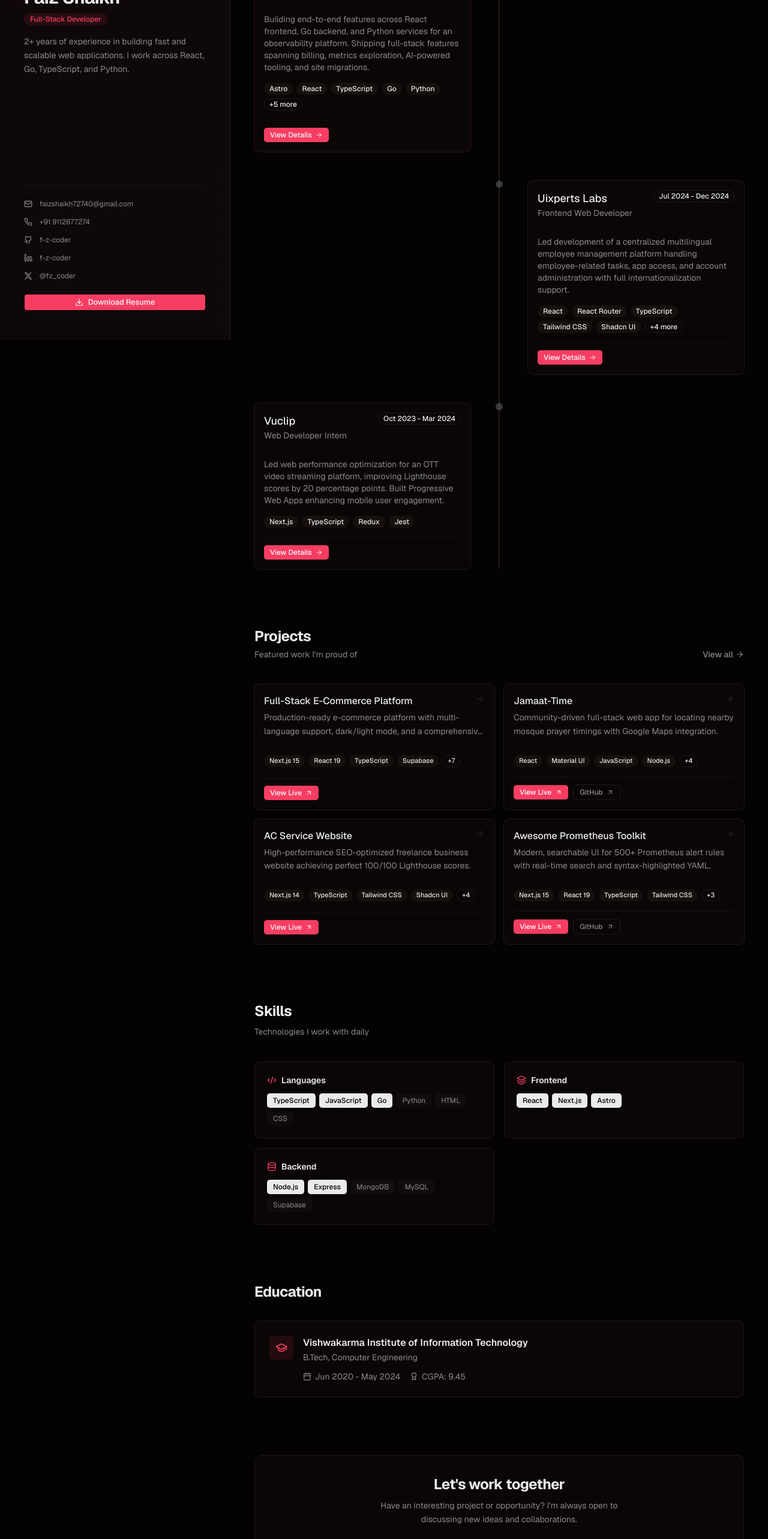
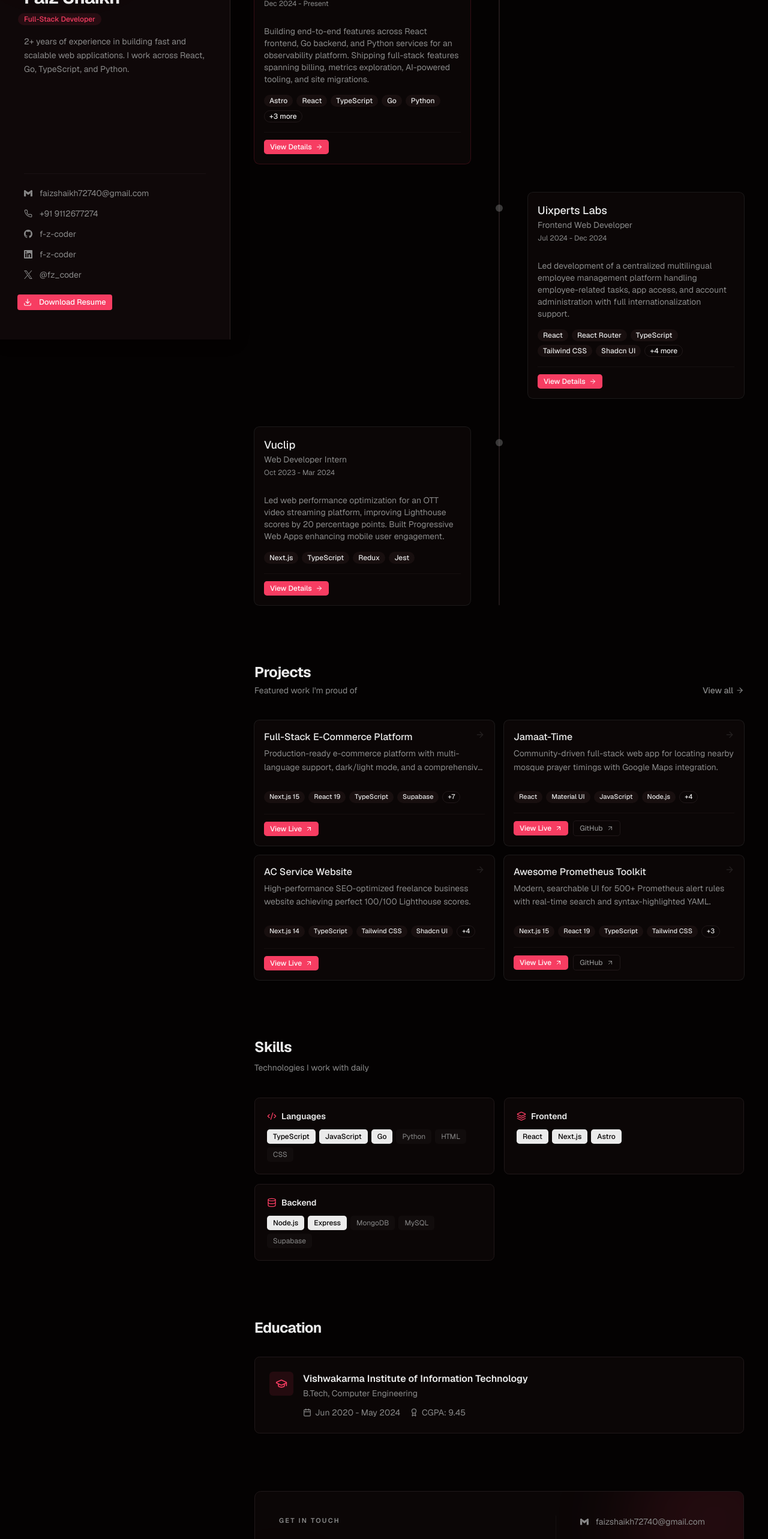
Before and after one commit to f-z-coder/portfolio, a Next.js app: page / in a window 1280 px wide. Shown: the part 234-2800 px from the top of the page at 60% size. Built offline with nearby package versions, Linux system fonts and the light colour scheme.

Commit message:
responsive design

```diff
--- a/src/app/globals.css
+++ b/src/app/globals.css
@@ -124,7 +124,7 @@
     @apply scroll-smooth font-sans;
   }
   body {
-    @apply text-foreground min-w-80;
+    @apply text-foreground min-w-100;
     background-color: var(--background);
   }
 
--- a/src/app/layout.tsx
+++ b/src/app/layout.tsx
@@ -1,8 +1,7 @@
-import Script from "next/script";
 import { Geist } from "next/font/google";
 import { ThemeProvider } from "next-themes";
 import { jsonLd } from "@/lib/schema-markup";
-import { Sidebar } from "@/components/layout/sidebar";
+import { SidebarGuard } from "@/components/layout/sidebar-guard";
 import "./globals.css";
 import { cn } from "@/lib/utils";
 
@@ -13,6 +12,12 @@ export { metadata } from "@/lib/metadata";
 export default function Layout({ children }: { children: React.ReactNode }) {
   return (
     <html lang="en" suppressHydrationWarning className={cn("font-sans", geist.variable)}>
+      <head>
+        <script
+          type="application/ld+json"
+          dangerouslySetInnerHTML={{ __html: JSON.stringify(jsonLd) }}
+        />
+      </head>
       <body>
         <ThemeProvider
           attribute="class"
@@ -21,7 +26,7 @@ export default function Layout({ children }: { children: React.ReactNode }) {
           disableTransitionOnChange
         >
           <div className="mx-auto max-w-screen-2xl lg:flex">
-            <Sidebar />
+            <SidebarGuard />
             <div className="flex min-h-screen min-w-0 flex-1 flex-col">
               <div className="flex-1">{children}</div>
               <footer className="mx-auto w-full max-w-4xl px-6 pb-6 text-right lg:px-10">
@@ -32,12 +37,6 @@ export default function Layout({ children }: { children: React.ReactNode }) {
             </div>
           </div>
         </ThemeProvider>
-        <Script
-          id="jsonLdschema"
-          type="application/ld+json"
-          strategy="beforeInteractive"
-          dangerouslySetInnerHTML={{ __html: JSON.stringify(jsonLd) }}
-        />
       </body>
     </html>
   );
--- /dev/null
+++ b/src/components/icons/brand-icons.tsx
@@ -0,0 +1,34 @@
+import type { SVGProps } from "react";
+
+export const GmailIcon = (props: SVGProps<SVGSVGElement>) => (
+  <svg {...props} viewBox="0 49.4 512 399.42" fill="currentColor">
+    <path d="M34.91 448.818h81.454V251L0 163.727V413.91c0 19.287 15.622 34.91 34.91 34.91z" />
+    <path d="M395.636 448.818h81.455c19.287 0 34.909-15.622 34.909-34.909V163.727L395.636 251z" />
+    <path d="M395.636 99.727V251L512 163.727v-46.545c0-43.142-49.25-67.782-83.782-41.891z" />
+    <path d="M116.364 251V99.727L256 204.455 395.636 99.727V251L256 355.727z" />
+    <path d="M0 117.182v46.545L116.364 251V99.727L83.782 75.291C49.25 49.4 0 74.04 0 117.18z" />
+  </svg>
+);
+
+export const LinkedInIcon = (props: SVGProps<SVGSVGElement>) => (
+  <svg {...props} preserveAspectRatio="xMidYMid" viewBox="0 0 256 256" fill="currentColor">
+    <path d="M218.123 218.127h-37.931v-59.403c0-14.165-.253-32.4-19.728-32.4-19.756 0-22.779 15.434-22.779 31.369v60.43h-37.93V95.967h36.413v16.694h.51a39.907 39.907 0 0 1 35.928-19.733c38.445 0 45.533 25.288 45.533 58.186l-.016 67.013ZM56.955 79.27c-12.157.002-22.014-9.852-22.016-22.009-.002-12.157 9.851-22.014 22.008-22.016 12.157-.003 22.014 9.851 22.016 22.008A22.013 22.013 0 0 1 56.955 79.27m18.966 138.858H37.95V95.967h37.97v122.16ZM237.033.018H18.89C8.58-.098.125 8.161-.001 18.471v219.053c.122 10.315 8.576 18.582 18.89 18.474h218.144c10.336.128 18.823-8.139 18.966-18.474V18.454c-.147-10.33-8.635-18.588-18.966-18.453" />
+  </svg>
+);
+
+export const XIcon = (props: SVGProps<SVGSVGElement>) => (
+  <svg {...props} fill="currentColor" viewBox="0 0 1200 1227">
+    <path d="M714.163 519.284 1160.89 0h-105.86L667.137 450.887 357.328 0H0l468.492 681.821L0 1226.37h105.866l409.625-476.152 327.181 476.152H1200L714.137 519.284h.026ZM569.165 687.828l-47.468-67.894-377.686-540.24h162.604l304.797 435.991 47.468 67.894 396.2 566.721H892.476L569.165 687.854v-.026Z" />
+  </svg>
+);
+
+export const GitHubIcon = (props: SVGProps<SVGSVGElement>) => (
+  <svg {...props} viewBox="0 0 1024 1024" fill="currentColor">
+    <path
+      fillRule="evenodd"
+      clipRule="evenodd"
+      d="M8 0C3.58 0 0 3.58 0 8C0 11.54 2.29 14.53 5.47 15.59C5.87 15.66 6.02 15.42 6.02 15.21C6.02 15.02 6.01 14.39 6.01 13.72C4 14.09 3.48 13.23 3.32 12.78C3.23 12.55 2.84 11.84 2.5 11.65C2.22 11.5 1.82 11.13 2.49 11.12C3.12 11.11 3.57 11.7 3.72 11.94C4.44 13.15 5.59 12.81 6.05 12.6C6.12 12.08 6.33 11.73 6.56 11.53C4.78 11.33 2.92 10.64 2.92 7.58C2.92 6.71 3.23 5.99 3.74 5.43C3.66 5.23 3.38 4.41 3.82 3.31C3.82 3.31 4.49 3.1 6.02 4.13C6.66 3.95 7.34 3.86 8.02 3.86C8.7 3.86 9.38 3.95 10.02 4.13C11.55 3.09 12.22 3.31 12.22 3.31C12.66 4.41 12.38 5.23 12.3 5.43C12.81 5.99 13.12 6.7 13.12 7.58C13.12 10.65 11.25 11.33 9.47 11.53C9.76 11.78 10.01 12.26 10.01 13.01C10.01 14.08 10 14.94 10 15.21C10 15.42 10.15 15.67 10.55 15.59C13.71 14.53 16 11.53 16 8C16 3.58 12.42 0 8 0Z"
+      transform="scale(64)"
+    />
+  </svg>
+);
--- /dev/null
+++ b/src/components/layout/sidebar-guard.tsx
@@ -0,0 +1,16 @@
+"use client";
+
+import { usePathname } from "next/navigation";
+import { Sidebar } from "./sidebar";
+
+export function SidebarGuard() {
+  const pathname = usePathname();
+  const isHome = pathname === "/";
+  return isHome ? (
+    <Sidebar />
+  ) : (
+    <div className="hidden lg:block lg:shrink-0">
+      <Sidebar />
+    </div>
+  );
+}
--- a/src/components/layout/sidebar.tsx
+++ b/src/components/layout/sidebar.tsx
@@ -2,28 +2,10 @@
 
 import Image from "next/image";
 import { motion } from "framer-motion";
-import { Github, Linkedin, Download, Mail, Phone, ArrowUpRight } from "lucide-react";
+import { Download } from "lucide-react";
 import { Button } from "@/components/ui/button";
 import { siteConfig } from "@/data/site";
-import { contactInfo } from "@/data/contact";
-
-function XIcon({ className }: { className?: string }) {
-  return (
-    <svg viewBox="0 0 24 24" className={className} fill="currentColor">
-      <path d="M18.244 2.25h3.308l-7.227 8.26 8.502 11.24H16.17l-5.214-6.817L4.99 21.75H1.68l7.73-8.835L1.254 2.25H8.08l4.713 6.231zm-1.161 17.52h1.833L7.084 4.126H5.117z" />
-    </svg>
-  );
-}
-
-const iconMap: Record<string, React.ComponentType<{ className?: string }>> = {
-  Mail,
-  Phone,
-  Github,
-  Linkedin,
-  X: XIcon,
-};
-
-const externalIcons = new Set(["Github", "Linkedin", "X"]);
+import { ContactLinks } from "@/components/shared/contact-links";
 
 const container = {
   hidden: {},
@@ -41,13 +23,12 @@ const fadeUp = {
 
 export function Sidebar() {
   return (
-    <aside className="bg-sidebar border-sidebar-border relative flex flex-col px-6 py-8 lg:sticky lg:top-0 lg:h-screen lg:w-96 lg:shrink-0 lg:overflow-y-auto lg:border-r lg:px-10 lg:py-12 lg:shadow-[4px_0_24px_rgba(0,0,0,0.35)]">
-      <div className="from-sidebar pointer-events-none absolute inset-y-0 right-0 w-8 bg-gradient-to-r to-transparent" />
+    <aside className="bg-sidebar border-sidebar-border flex flex-col lg:sticky lg:top-0 lg:h-screen lg:w-80 lg:shrink-0 lg:overflow-y-auto lg:border-r lg:shadow-[4px_0_24px_rgba(0,0,0,0.35)] xl:w-96">
       <motion.div
         variants={container}
         initial="hidden"
         animate="visible"
-        className="flex h-full flex-col"
+        className="mx-auto flex h-full w-full max-w-4xl flex-col px-6 py-8 lg:mx-0 lg:max-w-none lg:px-10 lg:py-12"
       >
         {/* Photo with gradient blob */}
         <motion.div variants={fadeUp} className="relative mb-5 w-fit">
@@ -67,7 +48,7 @@ export function Sidebar() {
         <motion.div variants={fadeUp}>
           <h1 className="text-2xl font-bold tracking-tight lg:text-3xl">{siteConfig.name}</h1>
           <div className="mt-2 flex items-center gap-2">
-            <span className="bg-primary/10 text-primary rounded-full px-2.5 py-0.5 text-xs font-medium">
+            <span className="bg-primary/10 text-primary -ml-2.5 rounded-full px-2.5 py-0.5 text-xs font-medium">
               Full-Stack Developer
             </span>
           </div>
@@ -87,28 +68,11 @@ export function Sidebar() {
           <div className="border-border/60 border-t" />
 
           <div className="space-y-0.5">
-            {contactInfo.map(({ icon, label, value, href }) => {
-              const Icon = iconMap[icon];
-              const isExternal = externalIcons.has(icon);
-              return (
-                <a
-                  key={label}
-                  href={href}
-                  {...(isExternal ? { target: "_blank", rel: "noopener noreferrer" } : {})}
-                  className="text-muted-foreground hover:text-foreground group flex items-center gap-3 rounded-lg py-1.5 text-sm transition-colors"
-                >
-                  {Icon && <Icon className="h-3.5 w-3.5 shrink-0" />}
-                  <span className="flex-1 truncate text-xs">{value}</span>
-                  {isExternal && (
-                    <ArrowUpRight className="h-3 w-3 opacity-0 transition-opacity group-hover:opacity-60" />
-                  )}
-                </a>
-              );
-            })}
+            <ContactLinks itemClassName="rounded-lg py-1.5" />
           </div>
 
           {/* Resume CTA */}
-          <Button size="sm" className="w-full gap-2" asChild>
+          <Button size="sm" className="-ml-3 w-fit gap-3" asChild>
             <a href={siteConfig.resumePath} download="Faiz_Shaikh_Resume.pdf">
               <Download className="h-3.5 w-3.5" />
               Download Resume
--- a/src/components/sections/contact-section.tsx
+++ b/src/components/sections/contact-section.tsx
@@ -1,35 +1,46 @@
 "use client";
 
-import Link from "next/link";
 import { motion } from "framer-motion";
-import { Mail } from "lucide-react";
-import { Button } from "@/components/ui/button";
-import { contactInfo } from "@/data/contact";
+import { ContactLinks } from "@/components/shared/contact-links";
 
 export function ContactSection() {
   return (
     <section id="contact" className="pb-10">
-      {/* CTA */}
       <motion.div
-        initial={{ opacity: 0, y: 20 }}
+        initial={{ opacity: 0, y: 24 }}
         whileInView={{ opacity: 1, y: 0 }}
         viewport={{ once: true, margin: "-60px" }}
-        transition={{ duration: 0.5, ease: [0.25, 0.1, 0.25, 1] as const }}
-        className="bg-card rounded-2xl border p-8 text-center"
+        transition={{ duration: 0.6, ease: [0.25, 0.1, 0.25, 1] as const }}
+        className="bg-card relative overflow-hidden rounded-2xl border p-8 sm:p-10"
       >
-        <h2 className="text-2xl font-bold tracking-tight">Let&apos;s work together</h2>
-        <p className="text-muted-foreground mx-auto mt-2 max-w-md text-sm leading-relaxed">
-          Have an interesting project or opportunity? I&apos;m always open to discussing new ideas
-          and collaborations.
-        </p>
-        <motion.div whileHover={{ scale: 1.02 }} whileTap={{ scale: 0.98 }} className="mt-6">
-          <Button size="lg" className="gap-2 rounded-xl px-8 shadow-md" asChild>
-            <Link href={contactInfo.find((c) => c.icon === "Mail")!.href}>
-              <Mail className="h-4 w-4" />
-              Send me an email
-            </Link>
-          </Button>
-        </motion.div>
+        {/* Rose glow */}
+        <div className="bg-primary/10 pointer-events-none absolute -top-24 -right-24 h-72 w-72 rounded-full blur-3xl" />
+        <div className="bg-primary/5 pointer-events-none absolute -bottom-12 -left-12 h-48 w-48 rounded-full blur-2xl" />
+
+        <div className="relative flex flex-col gap-10 sm:flex-row sm:items-start sm:justify-between">
+          {/* Left — heading */}
+          <div className="flex-1">
+            <p className="text-muted-foreground mb-4 text-[11px] font-semibold tracking-[0.2em] uppercase">
+              Get in touch
+            </p>
+            <h2 className="text-3xl leading-tight font-bold tracking-tight sm:text-4xl">
+              Let&apos;s work
+              <br />
+              <span className="text-primary">together.</span>
+            </h2>
+            <p className="text-muted-foreground mt-4 max-w-xs text-sm leading-relaxed">
+              Open to new opportunities, freelance projects, and interesting conversations.
+            </p>
+          </div>
+
+          {/* Divider — horizontal on mobile, vertical on sm+ */}
+          <div className="border-border/50 border-t sm:self-stretch sm:border-t-0 sm:border-l" />
+
+          {/* Right — all contact links */}
+          <div className="flex flex-col justify-center gap-4 sm:min-w-[160px]">
+            <ContactLinks animate />
+          </div>
+        </div>
       </motion.div>
     </section>
   );
--- a/src/components/sections/experience-section.tsx
+++ b/src/components/sections/experience-section.tsx
@@ -31,7 +31,7 @@ export function ExperienceSection() {
       <div className="relative">
         {/* Timeline line */}
         <motion.div
-          className="bg-border absolute top-0 bottom-0 left-0 w-0.5 md:left-1/2 md:-translate-x-px"
+          className="bg-border absolute top-5 bottom-0 left-0 hidden w-0.5 md:left-1/2 md:block md:-translate-x-px"
           initial={{ scaleY: 0 }}
           whileInView={{ scaleY: 1 }}
           viewport={{ once: true, margin: "-100px" }}
@@ -50,7 +50,7 @@ export function ExperienceSection() {
             <div key={exp.slug} className="relative flex items-start md:justify-center">
               {/* Timeline dot */}
               <motion.div
-                className={`absolute left-0 z-10 h-3 w-3 rounded-full md:left-1/2 md:-translate-x-1.5 ${
+                className={`absolute top-5 left-0 z-10 hidden h-3 w-3 rounded-full md:left-1/2 md:block md:-translate-x-1.5 ${
                   exp.isCurrent ? "bg-primary" : "bg-muted-foreground/40"
                 }`}
                 variants={{
@@ -64,7 +64,7 @@ export function ExperienceSection() {
 
               {/* Card wrapper with alternating sides */}
               <div
-                className={`ml-8 w-full md:ml-0 md:w-[calc(50%-2rem)] ${
+                className={`w-full md:w-[calc(50%-2rem)] ${
                   index % 2 === 0 ? "md:mr-auto md:pr-4" : "md:ml-auto md:pl-4"
                 }`}
               >
--- a/src/components/shared/back-button.tsx
+++ b/src/components/shared/back-button.tsx
@@ -12,7 +12,7 @@ export function BackButton({ href, label = "Back to Home" }: BackButtonProps) {
     <Button
       variant="ghost"
       asChild
-      className="text-muted-foreground hover:text-foreground mb-8 -ml-2"
+      className="text-muted-foreground hover:text-foreground mb-8 -ml-3"
     >
       <Link href={href}>
         <ArrowLeft className="mr-2 h-4 w-4" />
--- /dev/null
+++ b/src/components/shared/contact-links.tsx
@@ -0,0 +1,68 @@
+"use client";
+
+import { motion } from "framer-motion";
+import { Phone, ArrowUpRight } from "lucide-react";
+import { GmailIcon, LinkedInIcon, XIcon, GitHubIcon } from "@/components/icons/brand-icons";
+import { contactInfo } from "@/data/contact";
+import { cn } from "@/lib/utils";
+
+const iconMap: Record<string, React.ComponentType<{ className?: string }>> = {
+  Mail: GmailIcon,
+  Phone,
+  Github: GitHubIcon,
+  Linkedin: LinkedInIcon,
+  X: XIcon,
+};
+
+interface ContactLinksProps {
+  animate?: boolean;
+  itemClassName?: string;
+}
+
+export function ContactLinks({ animate = false, itemClassName }: ContactLinksProps) {
+  return (
+    <>
+      {contactInfo.map(({ icon, label, value, href }, i) => {
+        const Icon = iconMap[icon];
+        const className = cn(
+          "text-muted-foreground hover:text-foreground group flex w-full items-center gap-3 text-sm transition-colors",
+          itemClassName
+        );
+        const sharedProps = {
+          href,
+          className,
+          target: "_blank" as const,
+          rel: "noopener noreferrer",
+        };
+        const children = (
+          <>
+            {Icon && <Icon className="h-3.5 w-3.5 shrink-0" />}
+            <span className="flex-1 truncate">{value}</span>
+            <ArrowUpRight className="ml-auto h-3 w-3 opacity-0 transition-opacity group-hover:opacity-60" />
+          </>
+        );
+
+        if (animate) {
+          return (
+            <motion.a
+              key={label}
+              {...sharedProps}
+              initial={{ opacity: 0, x: 12 }}
+              whileInView={{ opacity: 1, x: 0 }}
+              viewport={{ once: true }}
+              transition={{ duration: 0.35, delay: i * 0.07, ease: [0.25, 0.1, 0.25, 1] as const }}
+            >
+              {children}
+            </motion.a>
+          );
+        }
+
+        return (
+          <a key={label} {...sharedProps}>
+            {children}
+          </a>
+        );
+      })}
+    </>
+  );
+}
--- a/src/components/shared/experience-card.tsx
+++ b/src/components/shared/experience-card.tsx
@@ -32,21 +32,17 @@ export function ExperienceCard({ experience, index }: ExperienceCardProps) {
         }
       >
         <CardHeader className="pb-3">
-          <div className="flex items-start justify-between gap-2">
-            <div>
+          <div>
+            <div className="flex items-start justify-between gap-2">
               <CardTitle className="text-lg">{experience.company}</CardTitle>
-              <p className="text-muted-foreground text-sm">{experience.title}</p>
-            </div>
-            <div className="flex shrink-0 items-center gap-2">
               {experience.isCurrent && (
-                <Badge variant="default" className="text-xs">
+                <Badge variant="default" className="mt-1 shrink-0 text-xs">
                   Current
                 </Badge>
               )}
-              <Badge variant="outline" className="text-xs whitespace-nowrap">
-                {experience.period}
-              </Badge>
             </div>
+            <p className="text-muted-foreground text-sm">{experience.title}</p>
+            <p className="text-muted-foreground mt-1 text-xs">{experience.period}</p>
           </div>
         </CardHeader>
         <CardContent>
--- a/src/data/experience.ts
+++ b/src/data/experience.ts
@@ -27,8 +27,6 @@ const experiences: Experience[] = [
       "Tailwind CSS",
       "Stripe API",
       "Starlight",
-      "PromQL",
-      "LogQL",
     ],
   },
   {
```
